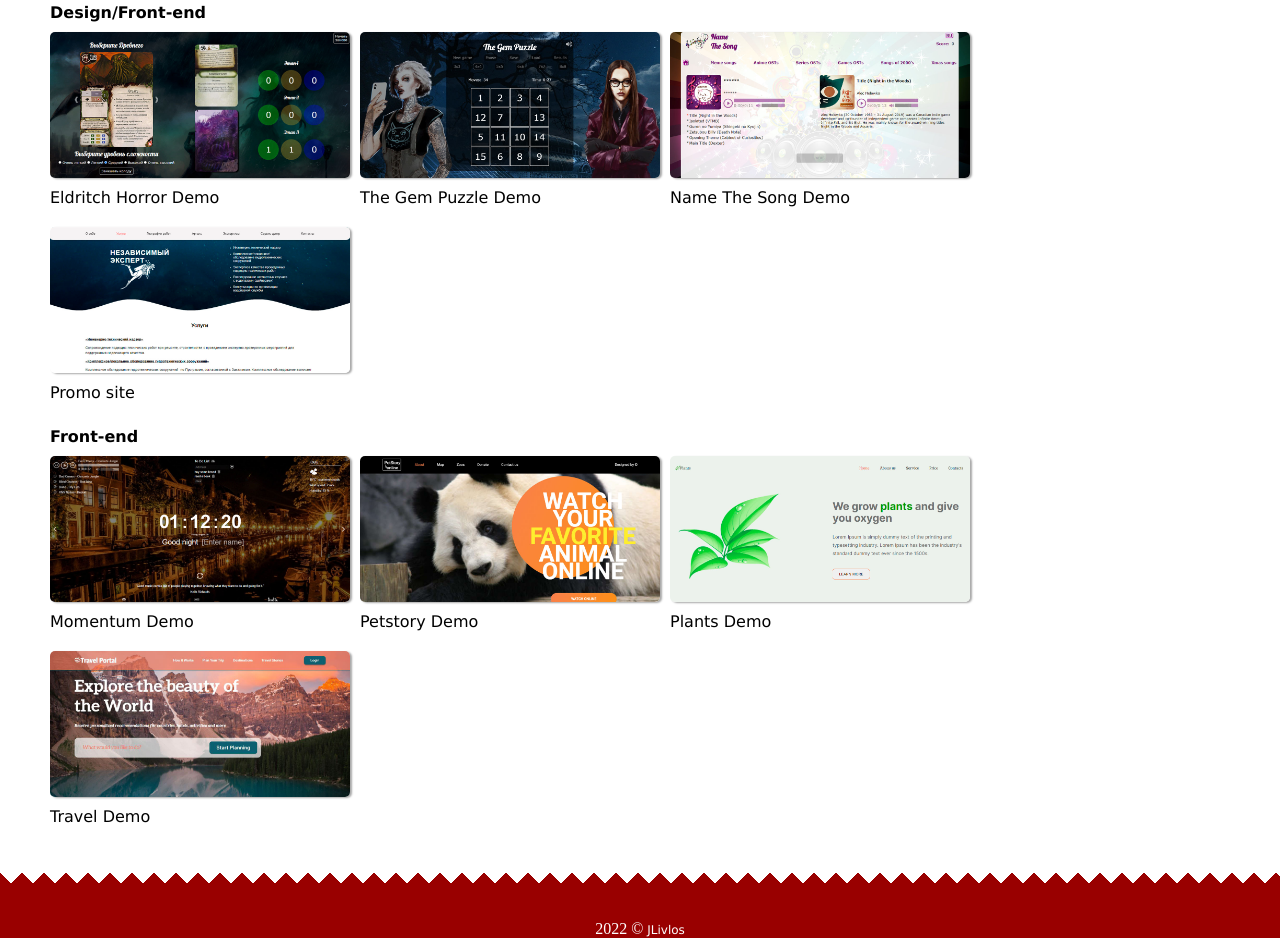
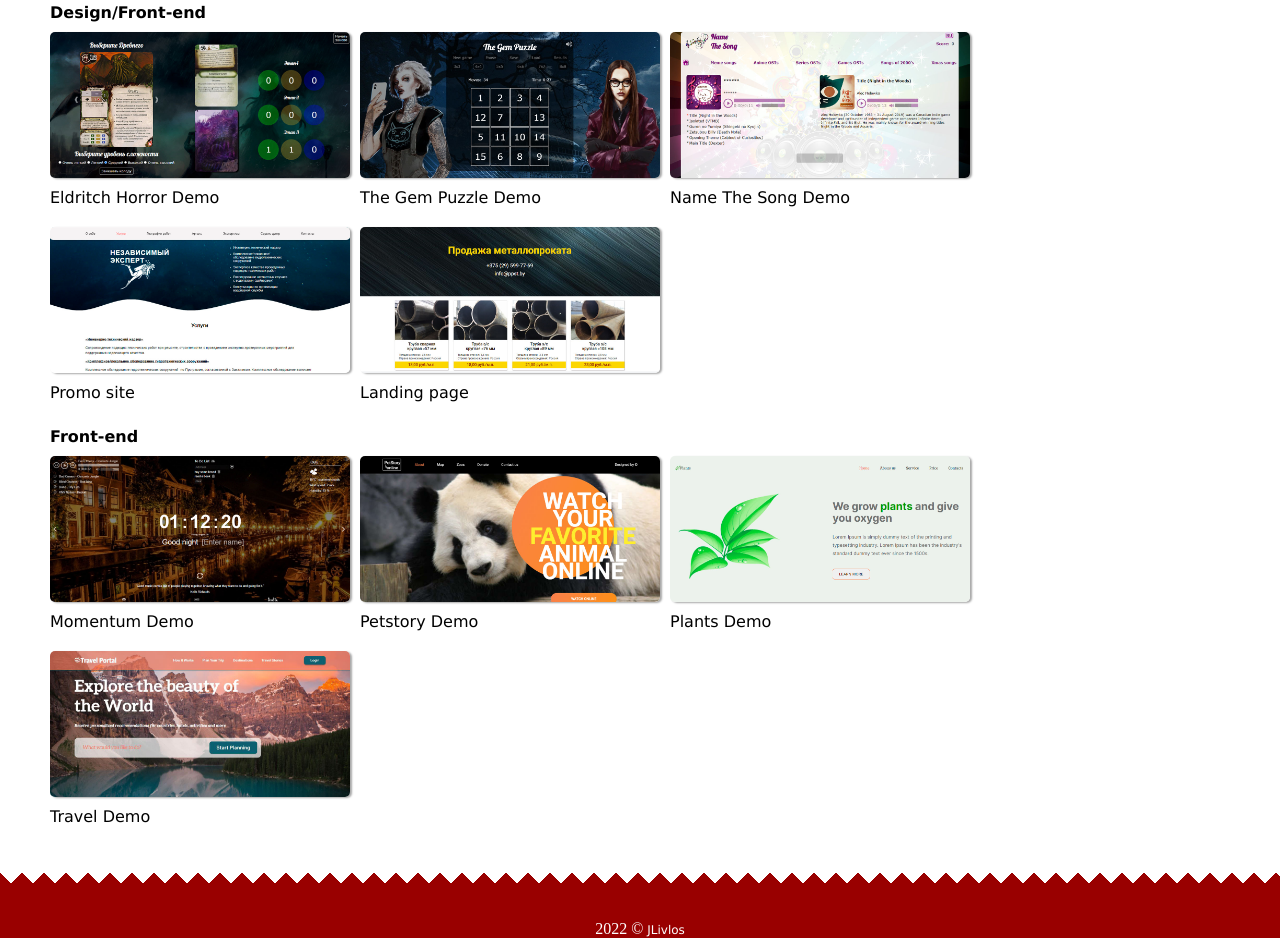
Before and after one commit to JLivlos/cv, a plain HTML site: page index.html in a window 1280 px wide. Shown: the part 1239-2177 px from the top of the page. Drawn offline with Linux system fonts and the light colour scheme.

Commit message:
feat: add metal-ppst landing page

```diff
--- a/index.html
+++ b/index.html
@@ -129,6 +129,10 @@
                                 <div class="projects-screen vodolaz-img"></div>
                                 <a href="https://vodolaz-expert.ru/" title="vodolaz-expert">Promo site</a>
                             </div>
+                            <div class="metal">
+                                <div class="projects-screen metal-img"></div>
+                                <a href="https://metal.ppst.by/" title="metal-ppst">Landing page</a>
+                            </div>
                         </div>
                     </div>
                     <div class="projects-coding">
--- a/index.js
+++ b/index.js
@@ -33,6 +33,10 @@ document.querySelector('.name-the-song-img').addEventListener('click', (e) => {
 
 document.querySelector('.vodolaz-img').addEventListener('click', (e) => {
     window.open('https://vodolaz-expert.ru/');
+});
+
+document.querySelector('.metal-img').addEventListener('click', (e) => {
+    window.open('https://metal.ppst.by/');
 });
 
 document.querySelector('.mom-img').addEventListener('click', (e) => {
--- a/style.css
+++ b/style.css
@@ -350,6 +350,11 @@ h1 a {
   background-size: 300px 146px;
 }
 
+.metal-img {
+  background-image: url("assets/img/metalppst.jpg");
+  background-size: 300px 146px;
+}
+
 .zoo-img {
   background-image: url("assets/img/zoo.jpg");
   background-size: 300px 146px;
```
Also changed, not shown: assets/img/metalppst.jpg (added).
